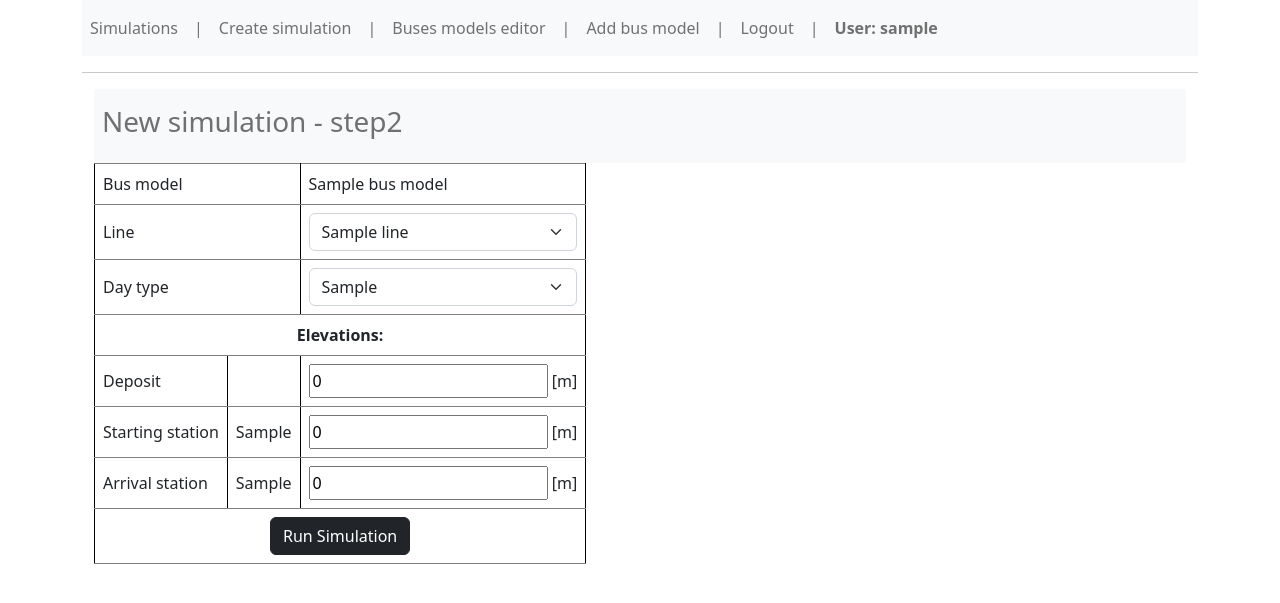
After one commit to supsi-dacd-isaac/pvxte-web, a Flask app: template templates/new_sim_step2.html in a window 1280 px wide. The commit adds this page. Shown: the top 603 px of the page. Run offline with Flask 3, Linux system fonts and the light colour scheme; the visitor is signed in with stand-in values (Sample User, id 1); the template is opened without the code that fills it: most values are stand-ins (such as "Sample title", 1, 10 or a date in 2020); some libraries are stand-ins or nearby versions.

Commit message:
Two steps simulation + refactoring

```diff
--- a/app.py
+++ b/app.py
@@ -64,20 +64,28 @@ def check_login_data(conn, u, p):
     login_data = conn.execute("SELECT * FROM user WHERE username='%s'" % u).fetchall()
     if len(login_data) > 0 and 'username' in login_data[0].keys():
         if decrypt(login_data[0]['password']) == p:
-            return login_data[0]['id']
+            return login_data[0]['id'], login_data[0]['email'], login_data[0]['company']
         else:
-            return False
+            return False, False, False
     else:
-        return False
+        return False, False, False
 
 
 def get_sims_data(conn):
     return conn.execute("SELECT *, datetime(created_at, 'unixepoch', 'localtime') AS created_at_dt "
                         "FROM sim WHERE id_user=%i" % session['id_user']).fetchall()
 
+def get_single_sim_data(conn, id_sim):
+    cur = conn.cursor()
+    cur.execute("SELECT *, datetime(created_at, 'unixepoch', 'localtime') AS created_at_dt "
+                        "FROM sim WHERE id=%i" % int(id_sim))
+
+    for row in cur.fetchall():
+        return list(row)
+
 def get_buses_models_data(conn):
     cur = conn.cursor()
-    cur.execute("SELECT id, id_user, name, features FROM bus_model WHERE id_user=%i" % session['id_user'])
+    cur.execute("SELECT id, id_user, name, features FROM bus_model WHERE id_user=%i ORDER BY name ASC" % session['id_user'])
     bus_data = []
     for row in cur.fetchall():
         row_dict = json.loads(row[3])
@@ -125,9 +133,11 @@ def delete_file_sim(file_path):
     except Exception as e:
         print('ERROR: Unable to delete file %s' % file_path)
 
-def delete_sim(conn, created_at):
-    conn.execute('DELETE FROM sim WHERE id_user = ? AND created_at = ?', (session['id_user'], created_at))
+def delete_sim(conn, sim_metadata):
+    conn.execute('DELETE FROM sim WHERE id = ?', (sim_metadata[0],))
     conn.commit()
+
+    created_at = sim_metadata[2]
 
     id_file = '%s_%s' % (session['id_user'], created_at)
 
@@ -142,18 +152,41 @@ def delete_bus_model(conn, bus_model_id):
     conn.execute('DELETE FROM bus_model WHERE id = ?', (bus_model_id, ))
     conn.commit()
 
-def run_sim(sim_file_path, main_cfg, pars):
+def get_lines_day_types_from_data_file(sim_file_path):
+    lines = []
+    days_types = []
+    flag_start = True
+    with open(sim_file_path) as csv_file:
+        csv_reader = csv.DictReader(csv_file)
+        for row in csv_reader:
+            if flag_start is True:
+                starting_station = row['starting_city']
+                flag_start = False
+
+            if row['line_id'] not in lines:
+                lines.append(row['line_id'])
+            if row['day_type'] not in days_types:
+                days_types.append(row['day_type'])
+        arrival_station = row['arrival_city']
+    return lines, days_types, starting_station, arrival_station
+
+def run_sim_step2(main_cfg, pars):
     conn = get_db_connection()
     cur = conn.cursor()
 
-    # Set properly the parameters
-    (company, line) = pars['comp_line'].split('__')
-    bsize = float(pars['bsize'])
-    max_charging_power = int(pars['max_charge_power'])
+    print(pars)
+    bus_model_data = get_single_bus_model_data(conn, int(pars['bus_model_id']))
+
+    # Set properly the main parameters
+    company = session['company_user']
+    line = pars['line']
+    sim_file_path = pars['data_file']
+    (id_user, ts) = pars['data_file'].replace('.csv', '').split(os.sep)[-1].split('_')
+
+    bsize = float(bus_model_data['batt_pack_capacity'])
+    max_charging_power = float(bus_model_data['max_pass_cap'])
 
     # Get user id and timestamp
-    (id_user, ts) = sim_file_path.replace('.csv', '').split(os.sep)[-1].split('_')
-
     # todo opt_all_flag variable should be configurable
     opt_all_flag = False
 
@@ -222,9 +255,12 @@ def run_sim(sim_file_path, main_cfg, pars):
     print("End time: ", end)
     print('Solution time (seconds): ', (end - start).total_seconds())
 
-    cur.execute("INSERT INTO sim (id_user, created_at, company, line, day_type, battery_size, max_charging_power) "
-                "VALUES (?, ?, ?, ?, ?, ?, ?)",
-                (int(id_user), int(ts), company, line, pars['day_type'], bsize, max_charging_power))
+    cur.execute("INSERT INTO sim (id_user, created_at, company, line, day_type, battery_size, max_charging_power, "
+                "elevation_deposit, elevation_starting_station, elevation_arrival_station) "
+                "VALUES (?, ?, ?, ?, ?, ?, ?, ?, ?, ?)",
+                (int(id_user), int(ts), company, line, pars['day_type'], bsize, max_charging_power,
+                 int(pars['depo_elevation']), int(pars['starting_station_elevation']),
+                 int(pars['arrival_station_elevation'])))
     conn.commit()
     conn.close()
     return True
@@ -583,12 +619,14 @@ def login():
     error = None
     if request.method == 'POST':
         conn = get_db_connection()
-        login_result = check_login_data(conn, request.form['username'], request.form['password'])
+        id_user, email_user, company_user = check_login_data(conn, request.form['username'], request.form['password'])
         conn.close()
-        if login_result is False:
+        if id_user is False:
             error = 'Invalid Credentials. Please try again.'
         else:
-            session['id_user'] = login_result
+            session['id_user'] = id_user
+            session['email_user'] = email_user
+            session['company_user'] = company_user
             session['username'] = request.form['username']
             session['password'] = request.form['password']
             return redirect(url_for('index'))
@@ -618,8 +656,9 @@ def signup():
 def index():
     if is_logged():
         conn = get_db_connection()
-        if 'del' in request.args.keys() and 'created_at' in request.args.keys():
-            delete_sim(conn, request.args['created_at'])
+        if 'del' in request.args.keys() and 'id' in request.args.keys():
+            sim_metadata = get_single_sim_data(conn, int(request.args.to_dict()['id']))
+            delete_sim(conn, sim_metadata)
 
         # Get simulation data
         sims = get_sims_data(conn)
@@ -632,24 +671,31 @@ def index():
 @app.route('/detail', methods=('GET', 'POST'))
 def detail():
     if is_logged():
-        df_bsize_filename = 'static/output-bsize/%s_%s.csv' % (session['id_user'], request.args['created_at'])
+        conn = get_db_connection()
+        sim_metadata = get_single_sim_data(conn, int(request.args.to_dict()['id']))
+        conn.close()
+
+        df_bsize_filename = 'static/output-bsize/%s_%i.csv' % (session['id_user'], sim_metadata[2])
         df_bsize = pd.read_csv(df_bsize_filename)
 
-        df_data_filename = 'static/output-df/%s_%s.csv' % (session['id_user'], request.args['created_at'])
+        df_data_filename = 'static/output-df/%s_%i.csv' % (session['id_user'], sim_metadata[2])
         df_data = pd.read_csv(df_data_filename)
 
         data = dict(request.args)
         data['min_num_drivers'] = len(set(df_data["Driver#"]))
         data['df_bsize'] = df_bsize
-        return render_template('detail.html', data=data)
+        print(sim_metadata)
+        return render_template('detail.html', sim_metadata=sim_metadata, data=data)
     else:
         return redirect(url_for('login'))
 
-@app.route('/new_sim/', methods=('GET', 'POST'))
-def new_sim():
+@app.route('/new_sim_step1/', methods=('GET', 'POST'))
+def new_sim_step1():
     if is_logged():
         if request.method == 'POST':
             target = 'static/input-csv'
+            conn = get_db_connection()
+            cur = conn.cursor()
 
             ts = (datetime.datetime.now(tz=pytz.UTC).timestamp())
             if len(request.files['data_file'].filename) > 0:
@@ -657,21 +703,52 @@ def new_sim():
                 file_destination = '/'.join([target, file_name])
                 request.files['data_file'].save(file_destination)
 
-                # Run the simulation and save the output in the DB
-                try:
-                    run_sim(sim_file_path=file_destination, main_cfg=main_cfg, pars=request.form)
-                except Exception as e:
-                    print('EXCEPTION: %s' % str(e))
-                    return render_template('new_sim.html',
-                                           error='Data file has a wrong format! The simulation cannot be run',
-                                           comp_lines=get_companies_lines_list())
-
-                return redirect(url_for('index'))
+                return redirect(url_for('new_sim_step2', id_bus_model=int(request.form.to_dict()['id_bus_model']),
+                                                                          data_file=file_destination))
             else:
-                return render_template('new_sim.html', error='No file uploaded', comp_lines=get_companies_lines_list())
-        return render_template('new_sim.html', comp_lines=get_companies_lines_list())
+                buses_models = get_buses_models_data(conn)
+                conn.close()
+                return render_template('new_sim_step1.html', error='No file uploaded', buses_models=buses_models)
+        else:
+            conn = get_db_connection()
+            buses_models = get_buses_models_data(conn)
+            conn.close()
+            return render_template('new_sim_step1.html', buses_models=buses_models)
     else:
         return redirect(url_for('login'))
+
+@app.route('/new_sim_step2/', methods=('GET', 'POST'))
+def new_sim_step2():
+    if is_logged():
+        if request.method == 'POST':
+            # Run the simulation and save the output in the DB
+            try:
+                run_sim_step2(main_cfg=main_cfg, pars=request.form.to_dict())
+                return redirect(url_for('index'))
+            except Exception as e:
+                print('EXCEPTION: %s' % str(e))
+                conn = get_db_connection()
+                req_dict = request.args.to_dict()
+                lines, days_types, starting_station, arrival_station = get_lines_day_types_from_data_file(req_dict['data_file'])
+                bus_model_data = get_single_bus_model_data(conn, int(req_dict['id_bus_model']))
+                conn.close()
+                return render_template('new_sim_step2.html',
+                                       error='Data file has a wrong format! The simulation cannot be run',
+                                       data_file=req_dict['data_file'], lines=lines, days_types=days_types,
+                                       bus_model_data=bus_model_data, starting_station=starting_station,
+                                       arrival_station=arrival_station)
+        else:
+            conn = get_db_connection()
+            req_dict = request.args.to_dict()
+            lines, days_types, starting_station, arrival_station = get_lines_day_types_from_data_file(req_dict['data_file'])
+            bus_model_data = get_single_bus_model_data(conn, int(req_dict['id_bus_model']))
+            conn.close()
+            return render_template('new_sim_step2.html', data_file=req_dict['data_file'], lines=lines,
+                                   days_types=days_types, bus_model_data=bus_model_data,
+                                   starting_station=starting_station, arrival_station=arrival_station)
+    else:
+        return redirect(url_for('login'))
+
 
 @app.route('/new_bus_model', methods=('GET', 'POST'))
 def new_bus_model():
@@ -701,7 +778,6 @@ def edit_bus_model():
             bus_model_data = get_single_bus_model_data(conn, int(request.args.to_dict()['id_bus_model']))
             conn.close()
             return render_template('edit_bus_model.html', bus_model_data=bus_model_data)
-        # return render_template('edit_bus_model.html')
     else:
         return redirect(url_for('login'))
 
--- a/templates/base.html
+++ b/templates/base.html
@@ -19,7 +19,7 @@
             <a class="nav-link">|</span></a>
           </li>
           <li class="nav-item">
-            <a class="nav-link" href="{{ url_for('new_sim') }}">Create simulation</span></a>
+            <a class="nav-link" href="{{ url_for('new_sim_step1') }}">Create simulation</span></a>
           </li>
           <li class="nav-item">
             <a class="nav-link">|</span></a>
--- a/templates/detail.html
+++ b/templates/detail.html
@@ -42,7 +42,7 @@
             <tbody>
                 <tr>
                     <td>
-                        <img src="{{ url_for('static', filename='plot/') }}{{ session['id_user'] }}_{{ data['created_at'] }}.png" style="width:1080px;height:495px;">
+                        <img src="{{ url_for('static', filename='plot/') }}{{ session['id_user'] }}_{{ sim_metadata[2] }}.png" style="width:1080px;height:495px;">
                     </td>
                 </tr>
             </tbody>
@@ -56,7 +56,7 @@
                 <tr>
                     <td>Results:</td>
                     <td>
-                        <a class="link-dark" href="{{ url_for('static', filename='output-df/') }}{{ session['id_user'] }}_{{ data['created_at'] }}.csv">
+                        <a class="link-dark" href="{{ url_for('static', filename='output-df/') }}{{ session['id_user'] }}_{{ sim_metadata[2] }}.csv">
                             <svg xmlns="http://www.w3.org/2000/svg" width="16" height="16" fill="currentColor" class="bi bi-download" viewBox="0 0 16 16">
                                   <path d="M.5 9.9a.5.5 0 0 1 .5.5v2.5a1 1 0 0 0 1 1h12a1 1 0 0 0 1-1v-2.5a.5.5 0 0 1 1 0v2.5a2 2 0 0 1-2 2H2a2 2 0 0 1-2-2v-2.5a.5.5 0 0 1 .5-.5z"/>
                                   <path d="M7.646 11.854a.5.5 0 0 0 .708 0l3-3a.5.5 0 0 0-.708-.708L8.5 10.293V1.5a.5.5 0 0 0-1 0v8.793L5.354 8.146a.5.5 0 1 0-.708.708l3 3z"/>
@@ -65,7 +65,7 @@
                     </td>
                     <td>Raw data:</td>
                     <td>
-                        <a class="link-dark" href="{{ url_for('static', filename='output/') }}{{ session['id_user'] }}_{{ data['created_at'] }}.zip">
+                        <a class="link-dark" href="{{ url_for('static', filename='output/') }}{{ session['id_user'] }}_{{ sim_metadata[2] }}.zip">
                             <svg xmlns="http://www.w3.org/2000/svg" width="16" height="16" fill="currentColor" class="bi bi-download" viewBox="0 0 16 16">
                                   <path d="M.5 9.9a.5.5 0 0 1 .5.5v2.5a1 1 0 0 0 1 1h12a1 1 0 0 0 1-1v-2.5a.5.5 0 0 1 1 0v2.5a2 2 0 0 1-2 2H2a2 2 0 0 1-2-2v-2.5a.5.5 0 0 1 .5-.5z"/>
                                   <path d="M7.646 11.854a.5.5 0 0 0 .708 0l3-3a.5.5 0 0 0-.708-.708L8.5 10.293V1.5a.5.5 0 0 0-1 0v8.793L5.354 8.146a.5.5 0 1 0-.708.708l3 3z"/>
--- a/templates/index.html
+++ b/templates/index.html
@@ -33,7 +33,7 @@
                     <td>{{ sim['battery_size'] }}</td>
                     <td>{{ sim['max_charging_power'] }}</td>
                     <td>
-                        <a class="link-dark" href="{{ url_for('detail', created_at=sim['created_at']) }}">
+                        <a class="link-dark" href="{{ url_for('detail', id=sim['id']) }}">
                             <svg xmlns="http://www.w3.org/2000/svg" width="16" height="16" fill="currentColor" class="bi bi-download" viewBox="0 0 16 16">
                                   <path d="M.5 9.9a.5.5 0 0 1 .5.5v2.5a1 1 0 0 0 1 1h12a1 1 0 0 0 1-1v-2.5a.5.5 0 0 1 1 0v2.5a2 2 0 0 1-2 2H2a2 2 0 0 1-2-2v-2.5a.5.5 0 0 1 .5-.5z"/>
                                   <path d="M7.646 11.854a.5.5 0 0 0 .708 0l3-3a.5.5 0 0 0-.708-.708L8.5 10.293V1.5a.5.5 0 0 0-1 0v8.793L5.354 8.146a.5.5 0 1 0-.708.708l3 3z"/>
@@ -41,7 +41,7 @@
                         </a>
                     </td>
                     <td>
-                        <a class="link-dark" href="{{ url_for('index', created_at=sim['created_at'], del='y') }}" onclick="return confirm('Are you sure you want to delete the simulation?')">
+                        <a class="link-dark" href="{{ url_for('index', id=sim['id'], del='y') }}" onclick="return confirm('Are you sure you want to delete the simulation?')">
                             <svg xmlns="http://www.w3.org/2000/svg" width="16" height="16" fill="currentColor" class="bi bi-eraser" viewBox="0 0 16 16">
                                 <path d="M8.086 2.207a2 2 0 0 1 2.828 0l3.879 3.879a2 2 0 0 1 0 2.828l-5.5 5.5A2 2 0 0 1 7.879 15H5.12a2 2 0 0 1-1.414-.586l-2.5-2.5a2 2 0 0 1 0-2.828l6.879-6.879zm2.121.707a1 1 0 0 0-1.414 0L4.16 7.547l5.293 5.293 4.633-4.633a1 1 0 0 0 0-1.414l-3.879-3.879zM8.746 13.547 3.453 8.254 1.914 9.793a1 1 0 0 0 0 1.414l2.5 2.5a1 1 0 0 0 .707.293H7.88a1 1 0 0 0 .707-.293l.16-.16z"/>
                             </svg>
--- /dev/null
+++ b/templates/new_sim_step2.html
@@ -0,0 +1,70 @@
+{% extends 'base.html' %}
+
+{% block content %}
+    <nav class="navbar navbar-expand-lg navbar-light bg-light">
+        <ul class="navbar-nav">
+              <li class="nav-item active">
+                <a class="nav-link"><h3>New simulation - step2</h3></a>
+              </li>
+        </ul>
+    </nav>
+    <form method="post" enctype = "multipart/form-data">
+        <input type="hidden" class="form-control-sm" name="data_file" value="{{ data_file }}">
+        <input type="hidden" class="form-control-sm" name="bus_model_id" value="{{ bus_model_data['bus_model_id'] }}">
+        <fieldset>
+            <table class="table-sm-form">
+                <tbody>
+                    <tr>
+                        <td colspan="2">Bus model</td>
+                        <td>{{ bus_model_data['name'] }}</td>
+                    </tr>
+                    <tr>
+                        <td colspan="2">Line</td>
+                        <td>
+                            <select class="form-select" name="line">
+                                {% for line in lines %}
+                                    <option value="{{line}}">{{ line }}</option>
+                                {% endfor %}
+                            </select>
+                        </td>
+                    </tr>
+                    <tr>
+                        <td colspan="2">Day type</td>
+                        <td>
+                            <select class="form-select" name="day_type">
+                                {% for day_type in days_types %}
+                                    <option value="{{day_type}}">{{ day_type }}</option>
+                                {% endfor %}
+                            </select>
+                        </td>
+                    </tr>
+                    <tr>
+                        <td colspan="3" align="center"><b>Elevations:</b></td>
+                    </tr>
+                    <tr>
+                        <td>Deposit</td>
+                        <td></td>
+                        <td><input type="text" class="form-control-sm" name="depo_elevation" value="0">&nbsp[m]</td>
+                    </tr>
+                    <tr>
+                        <td>Starting station</td>
+                        <td>{{ starting_station }}</td>
+                        <td><input type="text" class="form-control-sm" name="starting_station_elevation" value="0">&nbsp;[m]</td>
+                    </tr>
+                    <tr>
+                        <td>Arrival station</td>
+                        <td>{{ arrival_station }}</td>
+                        <td><input type="text" class="form-control-sm" name="arrival_station_elevation" value="0">&nbsp;[m]</td>
+                    </tr>
+                    <tr>
+                        <td colspan="3" align="center"><button type="submit" class="btn btn-dark" onclick="return confirm('You are launching a new simulation! Are you sure? It should take ~1 minute to finish!')">Run Simulation</button></td>
+                    </tr>
+                </tbody>
+            </table>
+        </fieldset>
+    </form>
+  {% if error %}
+    <br>
+    <a class="nav-link"><h3><strong>Error:</strong> {{ error }}</h3></a>
+  {% endif %}
+{% endblock %}
```
Also changed, not shown: templates/new_sim.html (deleted, +0 -52 lines), templates/new_sim_step1.html (added, +40 -0 lines).
